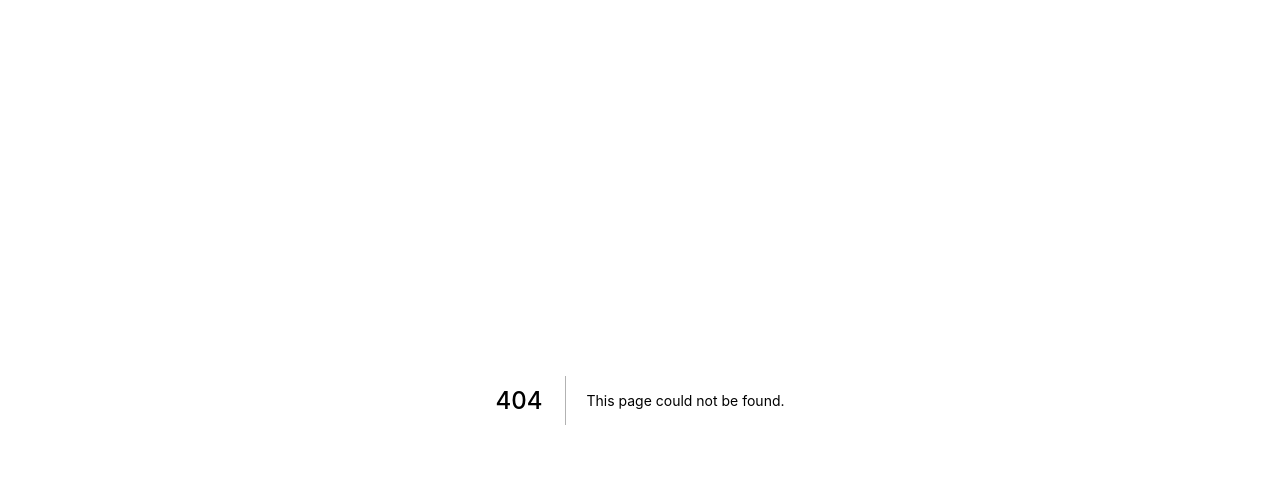
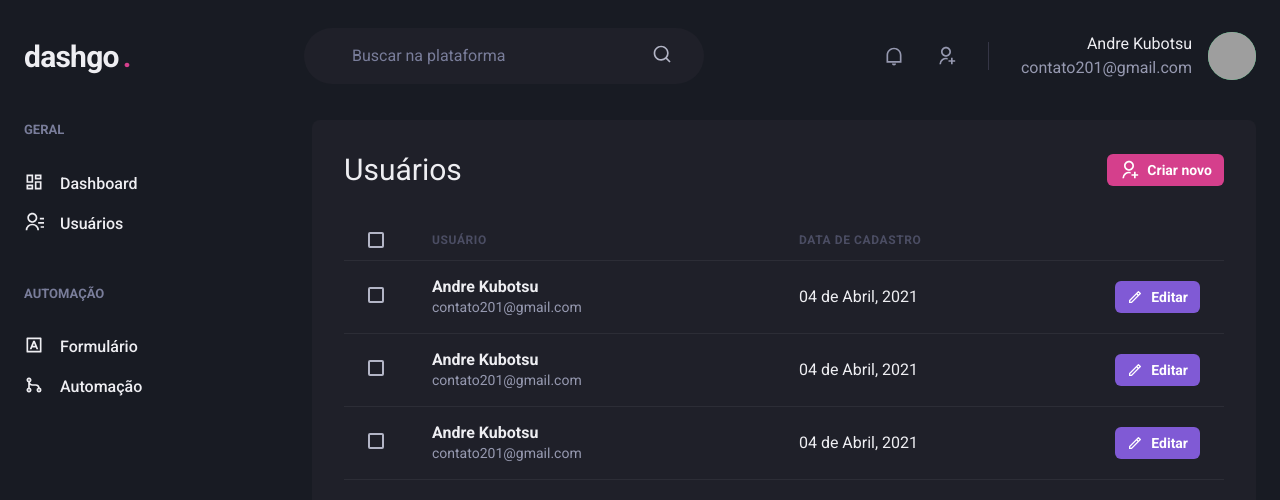
Before and after one commit to andrekubotsu/next-chakra-dashgo, a Next.js app: page /users in a window 1280 px wide. Before the commit this address had no page. Shown: the top 500 px of the page. Built offline with nearby package versions, Linux system fonts and the light colour scheme; grey boxes are pictures that could not be loaded.

Commit message:
users page and route

```diff
--- a/package.json
+++ b/package.json
@@ -12,9 +12,11 @@
     "@chakra-ui/react": "^1.7.3",
     "@emotion/react": "^11.7.1",
     "@emotion/styled": "^11.6.0",
+    "apexcharts": "^3.32.1",
     "framer-motion": "^5.5.5",
     "next": "12.0.7",
     "react": "17.0.2",
+    "react-apexcharts": "^1.3.9",
     "react-dom": "17.0.2",
     "react-icons": "^4.3.1"
   },
--- /dev/null
+++ b/src/pages/users/index.tsx
@@ -0,0 +1,138 @@
+import {
+  Box,
+  Button,
+  Flex,
+  Heading,
+  Icon,
+  Table,
+  Thead,
+  Tr,
+  Th,
+  Checkbox,
+  Tbody,
+  Td,
+  Text,
+} from "@chakra-ui/react";
+import { RiPencilLine, RiUserAddLine } from "react-icons/ri";
+import { Header } from "../../components/Header";
+import { Sidebar } from "../../components/Siidebar";
+
+export default function UserList() {
+  return (
+    <Box>
+      <Header />
+      <Flex w="100%" my="6" maxWidth={1480} mx="auto" px="6">
+        <Sidebar />
+
+        <Box flex="1" borderRadius={8} bg="gray.800" p="8">
+          <Flex mb="8" justify="space-between" align="center">
+            <Heading size="lg" fontWeight="normal">
+              Usuários
+            </Heading>
+            <Button
+              as="a"
+              size="sm"
+              fontSize="sm"
+              colorScheme="pink"
+              leftIcon={<Icon as={RiUserAddLine} fontSize={20} />}
+            >
+              Criar novo
+            </Button>
+          </Flex>
+
+          <Table colorScheme="whiteAlpha">
+            <Thead>
+              <Tr>
+                <Th px="6" color="gray.300" width="8">
+                  <Checkbox colorScheme="pink" />
+                </Th>
+                <Th>Usuário</Th>
+                <Th>Data de cadastro</Th>
+                <Th width="8"></Th>
+              </Tr>
+            </Thead>
+            <Tbody>
+              <Tr>
+                <Td px="6">
+                  <Checkbox colorScheme="pink" />
+                </Td>
+                <Td>
+                  <Box>
+                    <Text fontWeight="bold">Andre Kubotsu</Text>
+                    <Text fontSize="sm" color="gray.300">
+                      contato201@gmail.com
+                    </Text>
+                  </Box>
+                </Td>
+                <Td>04 de Abril, 2021</Td>
+                <Td>
+                  <Button
+                    as="a"
+                    size="sm"
+                    fontSize="sm"
+                    colorScheme="purple"
+                    leftIcon={<Icon as={RiPencilLine} fontSize={16} />}
+                  >
+                    Editar
+                  </Button>
+                </Td>
+              </Tr>
+
+              <Tr>
+                <Td px="6">
+                  <Checkbox colorScheme="pink" />
+                </Td>
+                <Td>
+                  <Box>
+                    <Text fontWeight="bold">Andre Kubotsu</Text>
+                    <Text fontSize="sm" color="gray.300">
+                      contato201@gmail.com
+                    </Text>
+                  </Box>
+                </Td>
+                <Td>04 de Abril, 2021</Td>
+                <Td>
+                  <Button
+                    as="a"
+                    size="sm"
+                    fontSize="sm"
+                    colorScheme="purple"
+                    leftIcon={<Icon as={RiPencilLine} fontSize={16} />}
+                  >
+                    Editar
+                  </Button>
+                </Td>
+              </Tr>
+
+              <Tr>
+                <Td px="6">
+                  <Checkbox colorScheme="pink" />
+                </Td>
+                <Td>
+                  <Box>
+                    <Text fontWeight="bold">Andre Kubotsu</Text>
+                    <Text fontSize="sm" color="gray.300">
+                      contato201@gmail.com
+                    </Text>
+                  </Box>
+                </Td>
+                <Td>04 de Abril, 2021</Td>
+                <Td>
+                  <Button
+                    as="a"
+                    size="sm"
+                    fontSize="sm"
+                    colorScheme="purple"
+                    leftIcon={<Icon as={RiPencilLine} fontSize={16} />}
+                  >
+                    Editar
+                  </Button>
+                </Td>
+              </Tr>
+            </Tbody>
+          </Table>
+        </Box>
+      </Flex>
+    </Box>
+  );
+}
```
Also changed, not shown: src/pages/dashboard.tsx (+74 -1 lines), 1 other file (tests, documents, lock files or other folders).
